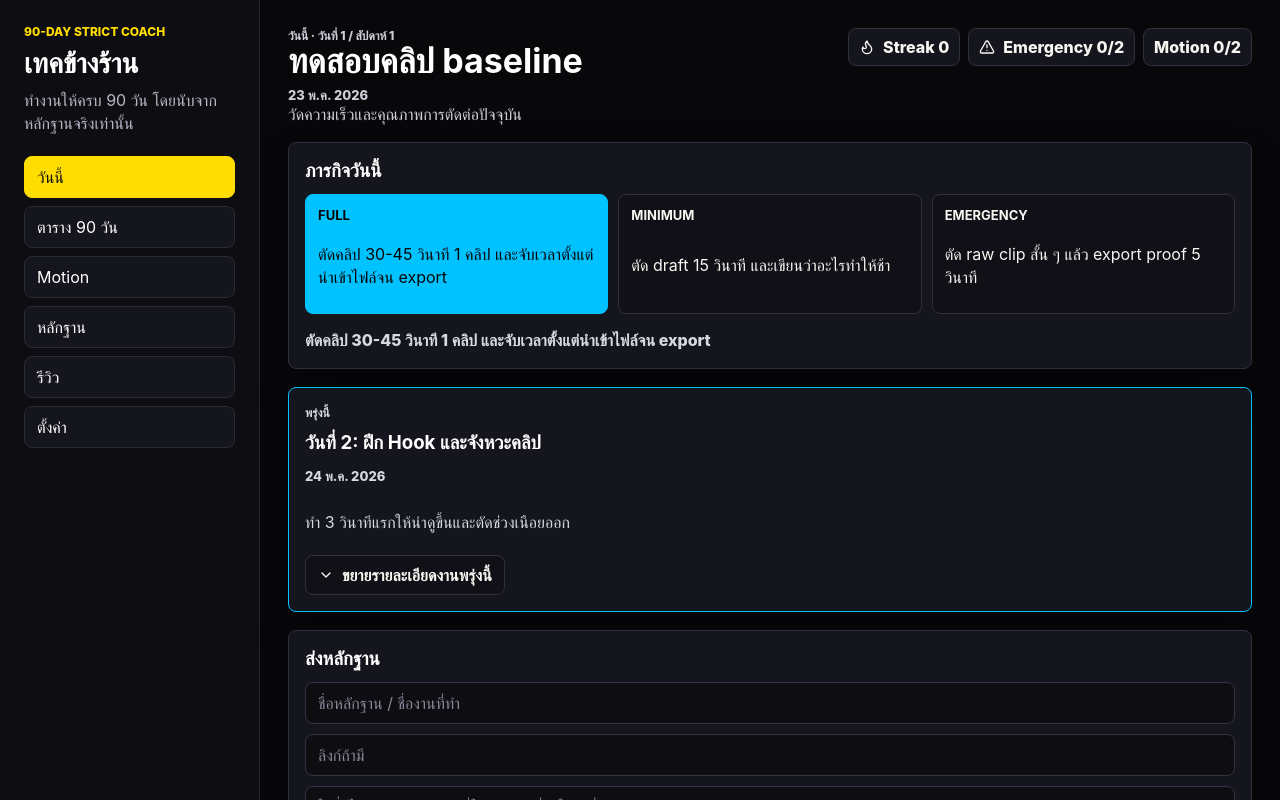
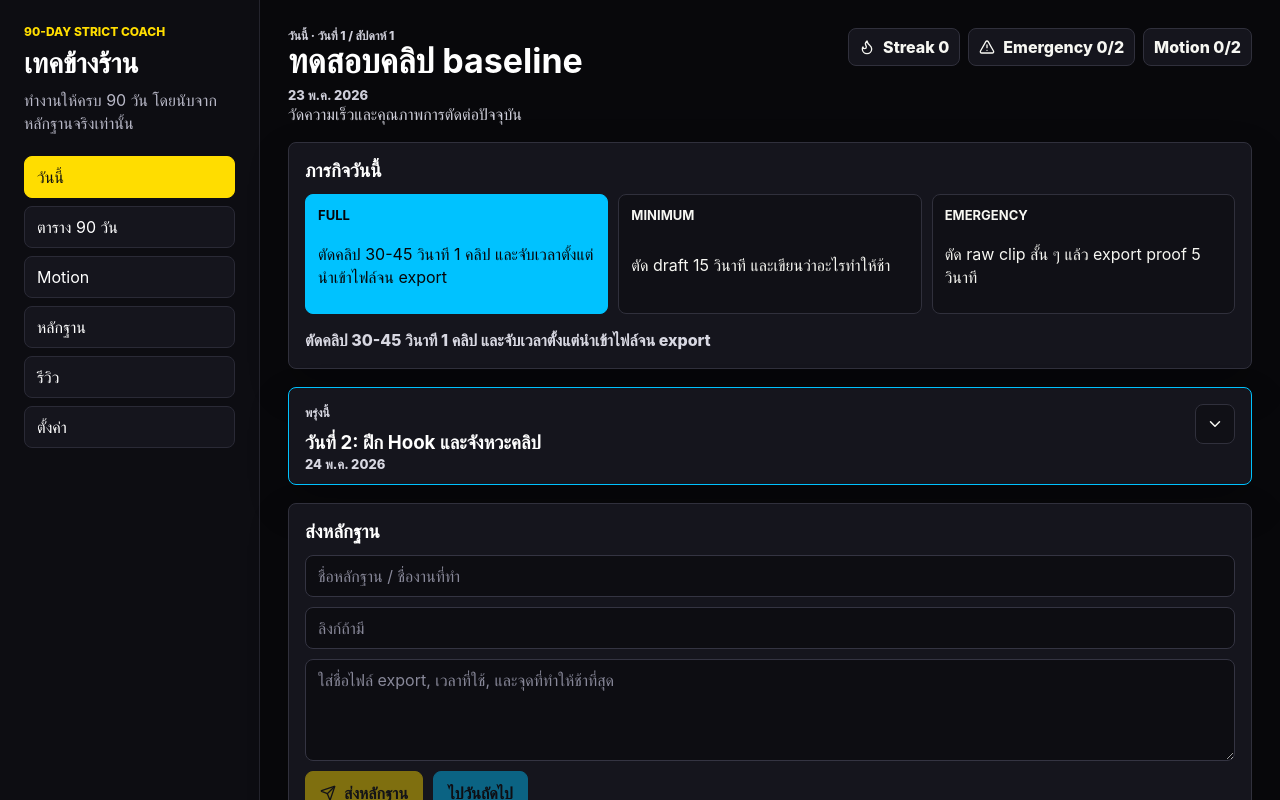
Before and after one commit to suchadakha10/Chakkange90, a React (Vite) app: page / in a window 1280 px wide. Shown: the top 800 px of the page. Built offline with nearby package versions, Linux system fonts and the light colour scheme.

Commit message:
fix: collapse tomorrow layout

```diff
--- a/src/components/TodayCommandCenter.tsx
+++ b/src/components/TodayCommandCenter.tsx
@@ -136,7 +136,7 @@ export function TodayCommandCenter({ mission, tomorrowMission, state, onChange }
       </section>
 
       {tomorrowMission && (
-        <section className="panel tomorrow-panel">
+        <section className={`panel tomorrow-panel ${tomorrowExpanded ? "is-expanded" : "is-collapsed"}`}>
           <div className="panel-heading">
             <div>
               <p className="eyebrow dark">พรุ่งนี้</p>
@@ -145,14 +145,22 @@ export function TodayCommandCenter({ mission, tomorrowMission, state, onChange }
               </h3>
               <p className="challenge-date">{tomorrowDate}</p>
             </div>
+            <div className="tomorrow-actions">
               {tomorrowMission.requiresMotion && <span className="tag">Motion</span>}
+              <button
+                aria-expanded={tomorrowExpanded}
+                className="icon-toggle"
+                onClick={() => setTomorrowExpanded((isExpanded) => !isExpanded)}
+                title={tomorrowExpanded ? "ย่องานพรุ่งนี้" : "ขยายงานพรุ่งนี้"}
+                type="button"
+              >
+                {tomorrowExpanded ? <ChevronUp size={18} /> : <ChevronDown size={18} />}
+              </button>
             </div>
+          </div>
+          {tomorrowExpanded && (
+            <div className="tomorrow-expanded-content">
               <p>{tomorrowMission.focus}</p>
-          <button className="detail-toggle" onClick={() => setTomorrowExpanded((isExpanded) => !isExpanded)} type="button">
-            {tomorrowExpanded ? <ChevronUp size={16} /> : <ChevronDown size={16} />}
-            {tomorrowExpanded ? "ย่อรายละเอียดงานพรุ่งนี้" : "ขยายรายละเอียดงานพรุ่งนี้"}
-          </button>
-          {tomorrowExpanded && (
               <div className="tomorrow-grid">
                 <div>
                   <strong>FULL</strong>
@@ -165,6 +173,7 @@ export function TodayCommandCenter({ mission, tomorrowMission, state, onChange }
                 <div>
                   <strong>EMERGENCY</strong>
                   <span>{tomorrowMission.emergency}</span>
+                </div>
               </div>
             </div>
           )}
--- a/src/styles.css
+++ b/src/styles.css
@@ -224,24 +224,46 @@ textarea {
   border-color: #00c2ff;
 }
 
-.detail-toggle {
+.tomorrow-panel.is-collapsed {
+  padding-bottom: 10px;
+}
+
+.tomorrow-panel.is-collapsed h3,
+.tomorrow-panel.is-collapsed .challenge-date {
+  margin-bottom: 0;
+}
+
+.tomorrow-actions {
   align-items: center;
+  display: inline-flex;
+  flex: 0 0 auto;
+  gap: 8px;
+}
+
+.icon-toggle {
+  align-items: center;
+  aspect-ratio: 1;
   background: #101016;
   border: 1px solid #30303c;
   border-radius: 8px;
   color: #f7f7f2;
   cursor: pointer;
   display: inline-flex;
-  font-weight: 800;
-  gap: 8px;
-  margin-top: 4px;
+  justify-content: center;
   min-height: 40px;
-  padding: 9px 12px;
+  padding: 0;
+  width: 40px;
 }
 
-.detail-toggle:hover {
+.icon-toggle:hover {
   border-color: #00c2ff;
   color: #00c2ff;
+}
+
+.tomorrow-expanded-content {
+  display: grid;
+  gap: 14px;
+  margin-top: 12px;
 }
 
 .tomorrow-grid {
```
Also changed, not shown: 1 other file (tests, documents, lock files or other folders). Lines whose indentation alone changed are shown as unchanged.
